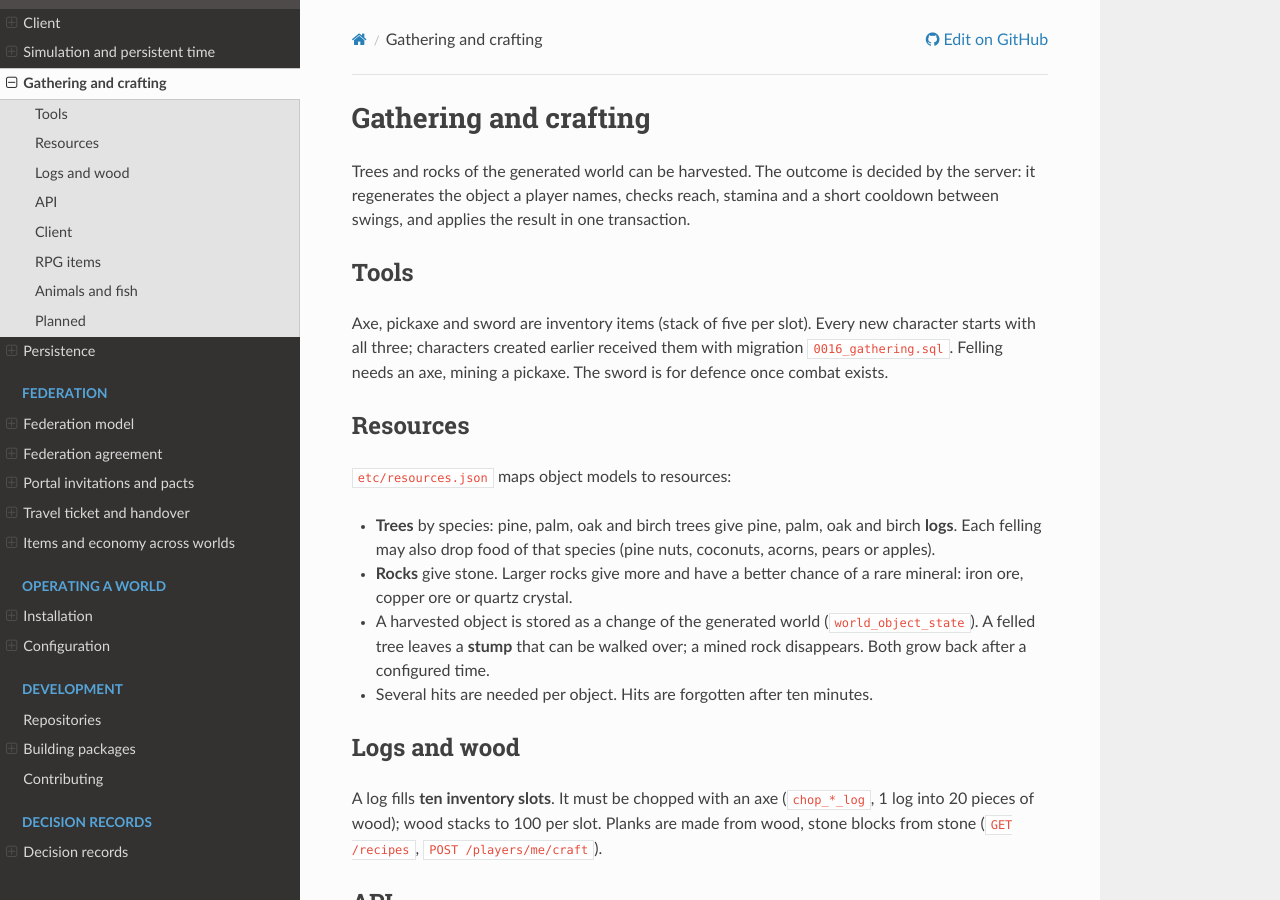
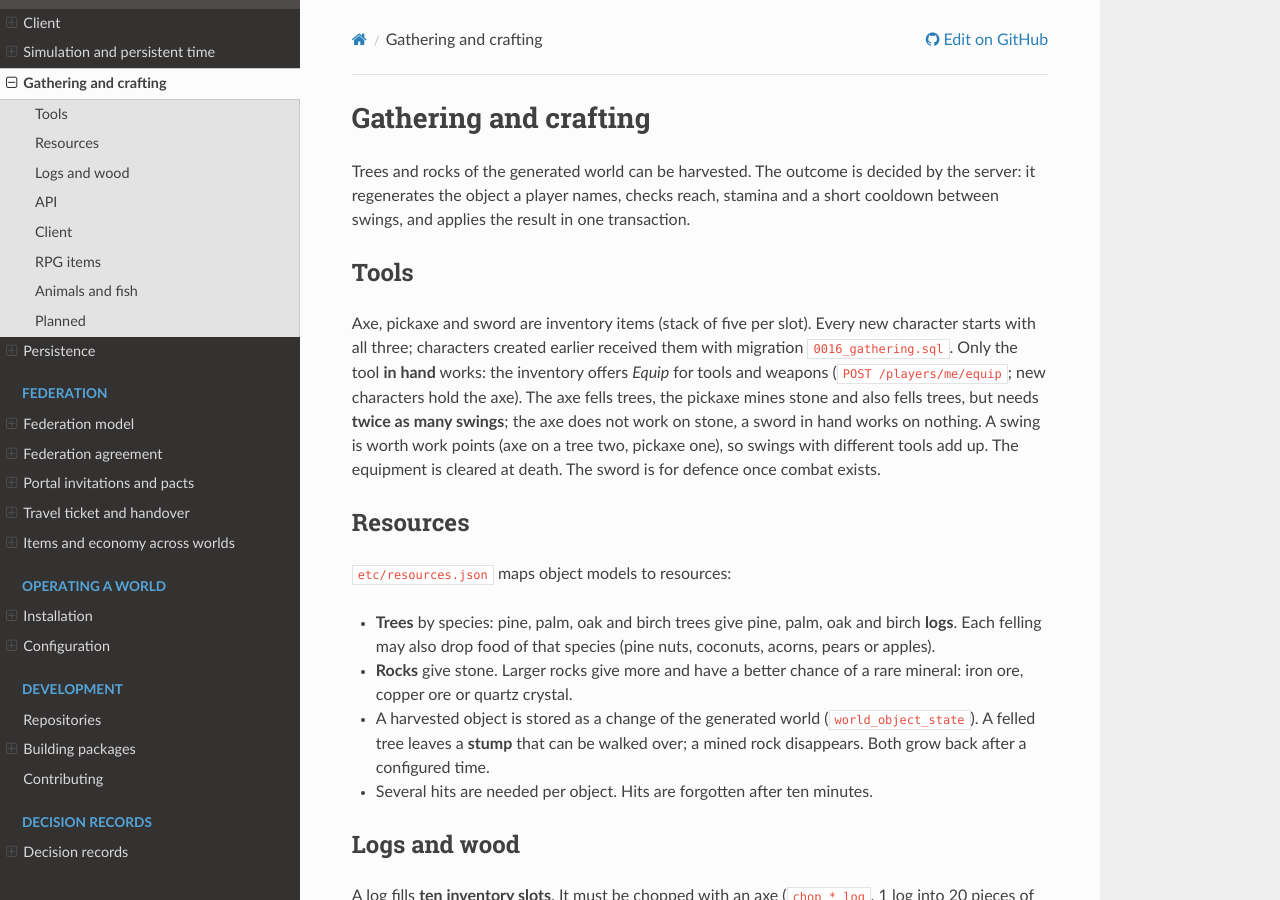
Before and after one commit to VitexSoftware/ishtaria-docs, a Sphinx documentation site: the page built from source/architecture/gathering.rst, in a window 1280 px wide and 900 px high. Built offline with Sphinx 7.4.7 and the Read the Docs theme 3.1.0, drawn with Linux system fonts in a browser that asks for light colours.

Commit message:
docs(gathering): clarify equipment functionality and death behavior
Co-Authored-By: Claude Sonnet 5.5 <noreply@anthropic.com>

```diff
--- a/source/architecture/gathering.rst
+++ b/source/architecture/gathering.rst
@@ -10,7 +10,12 @@ Tools
 
 Axe, pickaxe and sword are inventory items (stack of five per slot). Every new
 character starts with all three; characters created earlier received them with
-migration ``0016_gathering.sql``. Felling needs an axe, mining a pickaxe. The
+migration ``0016_gathering.sql``. Only the tool **in hand** works: the inventory offers *Equip* for tools and weapons
+(``POST /players/me/equip``; new characters hold the axe). The axe fells trees, the
+pickaxe mines stone and also fells trees, but needs **twice as many swings**; the
+axe does not work on stone, a sword in hand works on nothing. A swing is worth work
+points (axe on a tree two, pickaxe one), so swings with different tools add up. The
+equipment is cleared at death. The
 sword is for defence once combat exists.
 
 Resources
```
